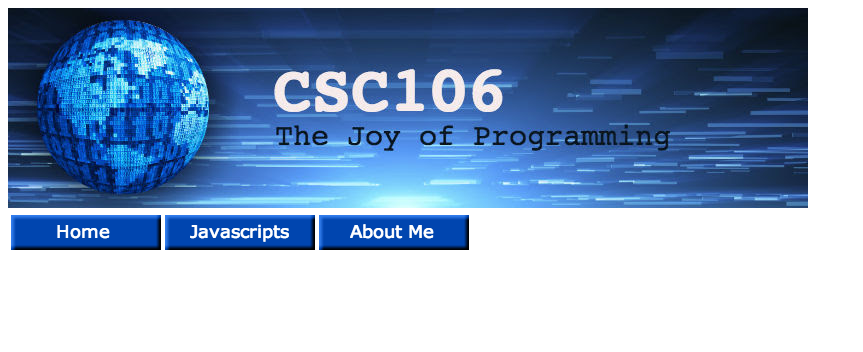
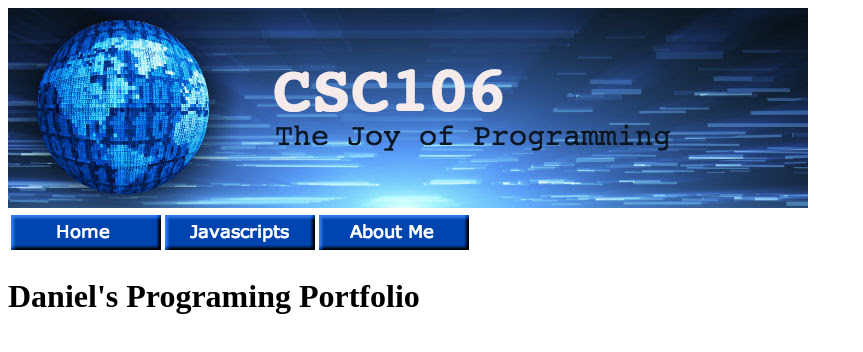
Before and after one commit to DanielHuskey-05/DanielHuskey-05.github.io, a plain HTML site: page index.html in a window 1280 px wide. Shown: the whole page, without its empty margins (0-863 px from the left). Drawn offline with Linux system fonts and the light colour scheme.

Commit message:
Update index.html

```diff
--- a/index.html
+++ b/index.html
@@ -15,6 +15,7 @@
                 </tr>
             </thead>
         </table>
+        <h1>Daniel's Programing Portfolio</h1>
 
     </body>
 </html>
```
